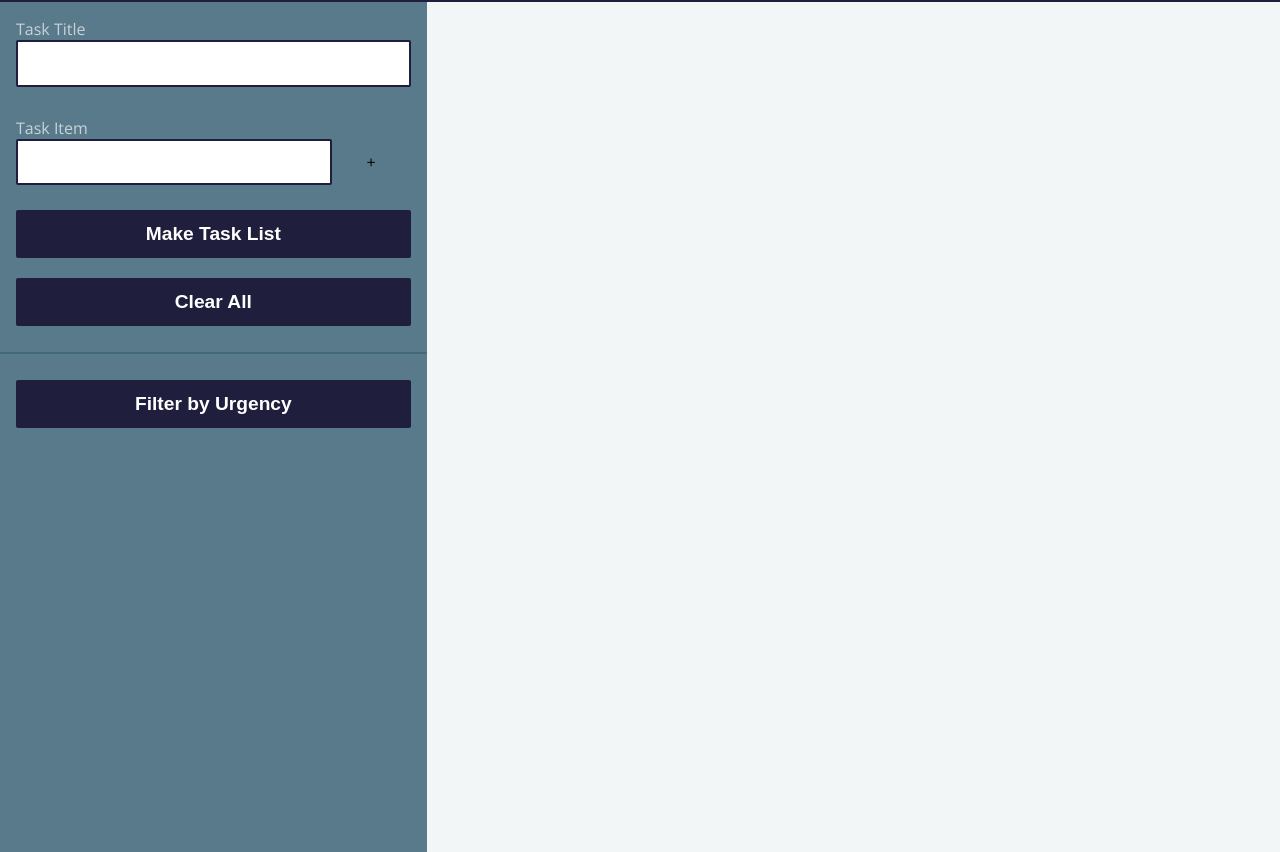
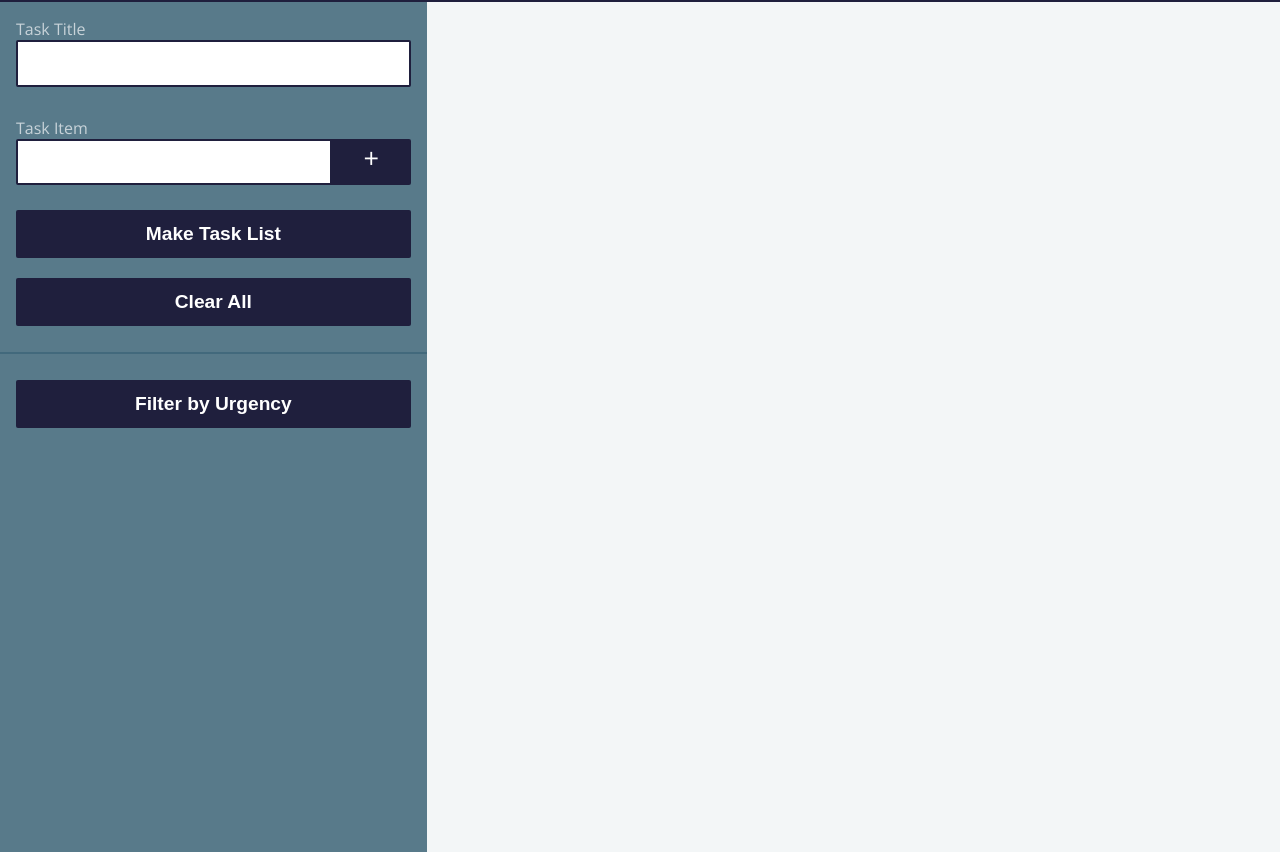
Before and after one commit to bradybridges/check-yo-self, a plain HTML site: page index.html in a window 1280 px wide. Shown: the part 70-922 px from the top of the page. Drawn offline with nearby package versions, Linux system fonts and the light colour scheme.

Commit message:
Add styling for add task + button

```diff
--- a/index.html
+++ b/index.html
@@ -28,7 +28,7 @@
       <section id="form--add-task">
         <input id="section--add-task-input" class="form--input" type="text" name="task-item">
         <div id="section--add-task-button">
-          +
+          <span>+</span>
         </div>
       </section>
 
--- a/styles.css
+++ b/styles.css
@@ -101,12 +101,16 @@ body {
 }
 
 #section--add-task-input {
+  border-radius: 2px 0px 0px 2px;
   width: 80%;
 }
 
 #section--add-task-button {
+  background-color: #1f1f3d;
+  border-radius: 0px 2px 2px 0px;
+  color: white;
+  font-size: 1.7em;
   text-align: center;
-  align-self: center;
   width: 20%;
 }
 
```
